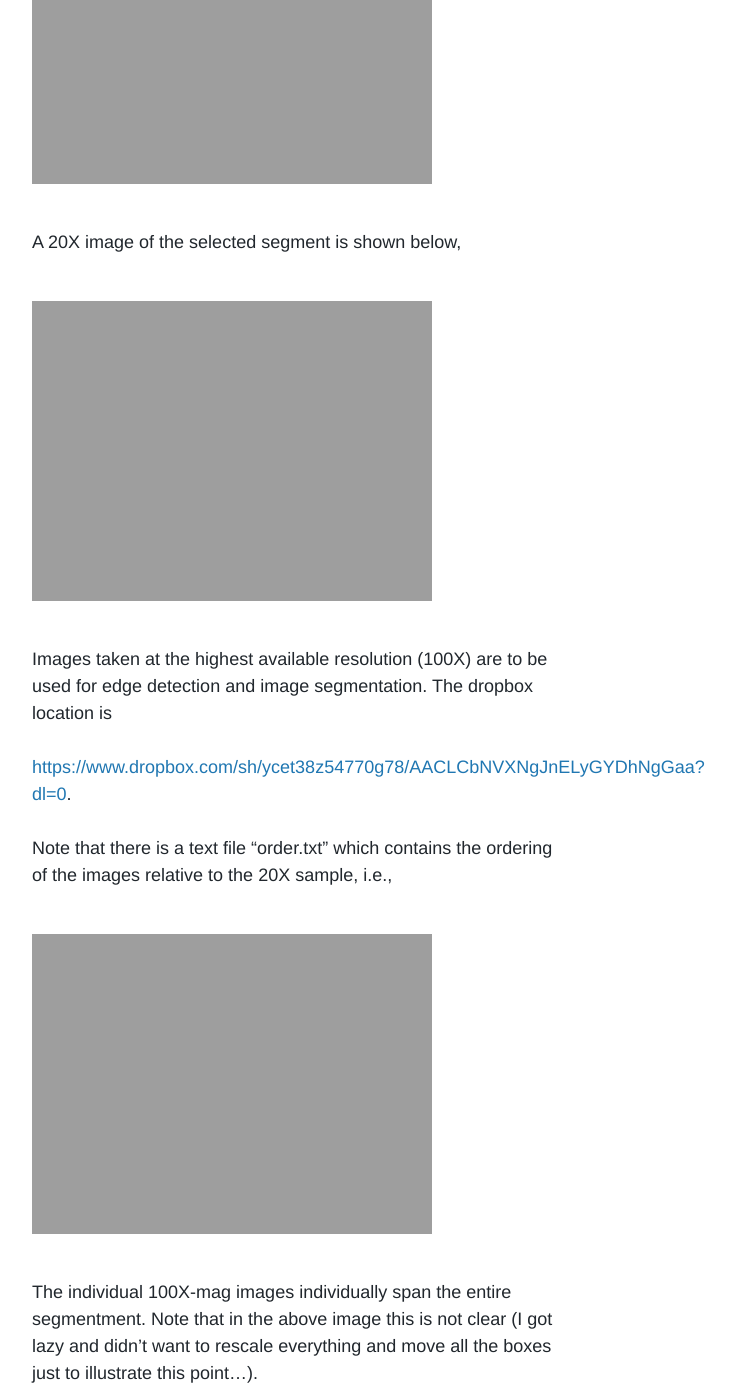
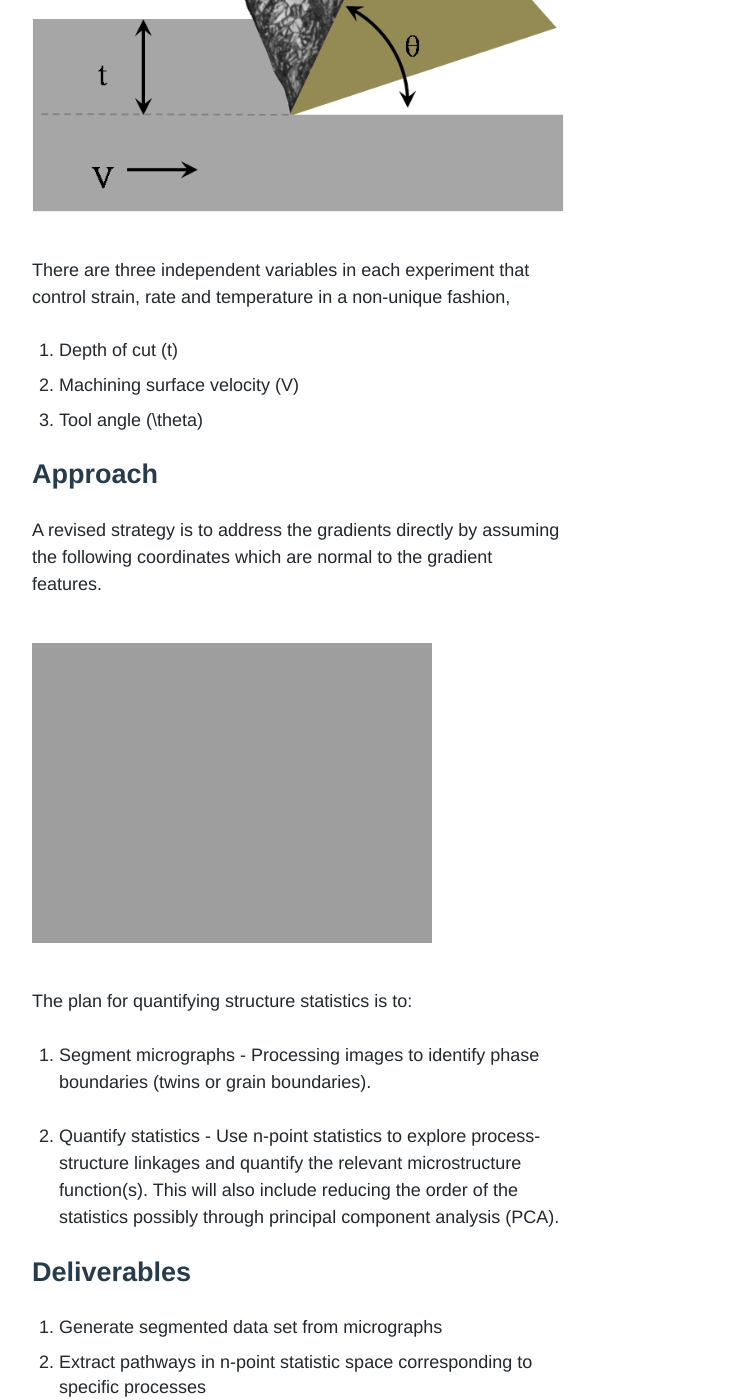
Before and after one commit to Materials-Informatics-Class-Fall2014/MIC-Machining-Gradients, a Jekyll site: the page built from _posts/2014-09-29-Trial-Image-Set.md, in a window 1280 px wide and 1400 px high, scrolled down 973 px. Shown: the whole window, without its empty margins (342-1077 px from the left). Built offline with Jekyll 4.4.1, drawn with Linux system fonts in a browser that asks for light colours; nearby versions of some CDN libraries; some web fonts are replaced; comment, search, counter and statistics services are not loaded; some of the changed text lies outside the part shown.

Commit message:
updated 9/29 post

```diff
--- a/_posts/2014-09-29-Trial-Image-Set.md
+++ b/_posts/2014-09-29-Trial-Image-Set.md
@@ -10,6 +10,38 @@ author:
   image: patxi.png
 
 ---
+
+
+## Process
+
+Machining processing induces large strains at high-strain rate and elevated temperatures. A 2D idealization is shown below.
+
+![Image](http://matinfteam4.github.io/images/geometry.png)
+
+There are three independent variables in each experiment that control strain, rate and temperature in a non-unique fashion,
+
+1. Depth of cut (t)
+2. Machining surface velocity (V)
+3. Tool angle (\theta)
+
+## Approach
+
+A revised strategy is to address the gradients directly by assuming the following coordinates which are normal to the gradient features.
+
+![Image](http://matinfteam4.github.io/images/analysis_revised.png)
+
+The plan for quantifying structure statistics is to:
+
+1. Segment micrographs - Processing images to identify phase boundaries (twins or grain boundaries).
+
+2. Quantify statistics - Use n-point statistics to explore process-structure linkages and quantify the relevant microstructure function(s). This will also include reducing the order of the statistics possibly through principal component analysis (PCA).
+
+## Deliverables
+
+1. Generate segmented data set from micrographs
+2. Extract pathways in n-point statistic space corresponding to specific processes
+
+## Trial Image and Methodology
 
 Initially a trial image will be utilized to develop edge detection and segmentation methodology. The chip chosen corresponds to the following processing conditions (given in machining parameters). The corresponding estimates of strain and rate are also shown.
 
```
Also changed, not shown: images/22/+1i.png (added), 1 other file.
